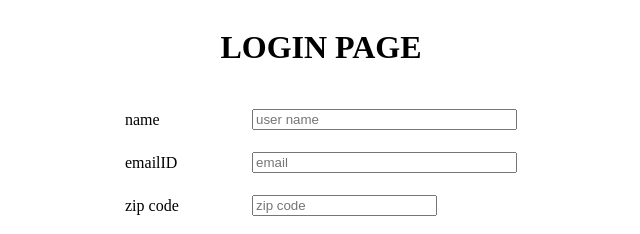
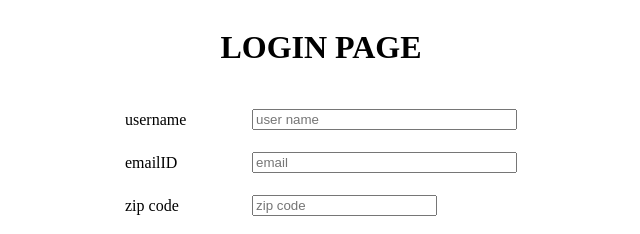
Before and after one commit to Akarshvoonna/Test, a plain HTML site: page index.html in a window 1280 px wide. Shown: the top 234 px of the page, 319-959 px from the left. Drawn offline with Linux system fonts and the light colour scheme.

Commit message:
Update and rename reg.html to index.html

```diff
--- a/reg.html
+++ b/index.html
@@ -62,7 +62,7 @@
         </tr>
         <tr>
             <td>
-                <label for="name">name</label></td>
+                <label for="name">username</label></td>
                 <td><input type="text" name="name" id="name" placeholder="user name" size="30" required  >
             </td>
         </tr>
```
